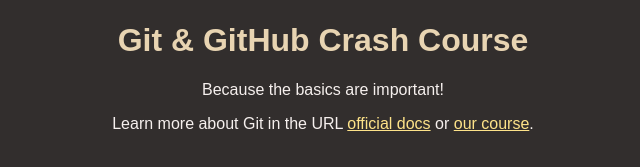
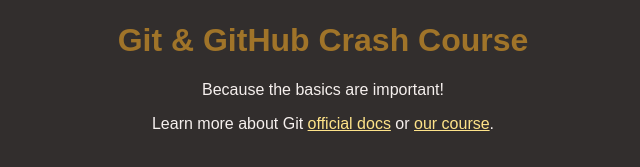
Before and after one commit to JCjatinchhabra/project-github, a plain HTML site: page index.html in a window 1280 px wide. Shown: the part 147-314 px from the top of the page, without its empty margins (317-957 px from the left). Drawn offline with Linux system fonts and the light colour scheme.

Commit message:
color changed

```diff
--- a/index.html
+++ b/index.html
@@ -16,7 +16,7 @@
       <section>
       <p>Because the basics are important!</p>
       <p>
-        Learn more about Git in the URL
+        Learn more about Git
         <a href="https://git-scm.com/book/en/v2">official docs</a> or
         <a href="https://acad.link/git">our course</a>.
       </p>
--- a/styles.css
+++ b/styles.css
@@ -17,7 +17,7 @@
 }
 
 h1 {
-  color: #e8d4b2;
+  color: #a07429;
 }
 
 a {
```
